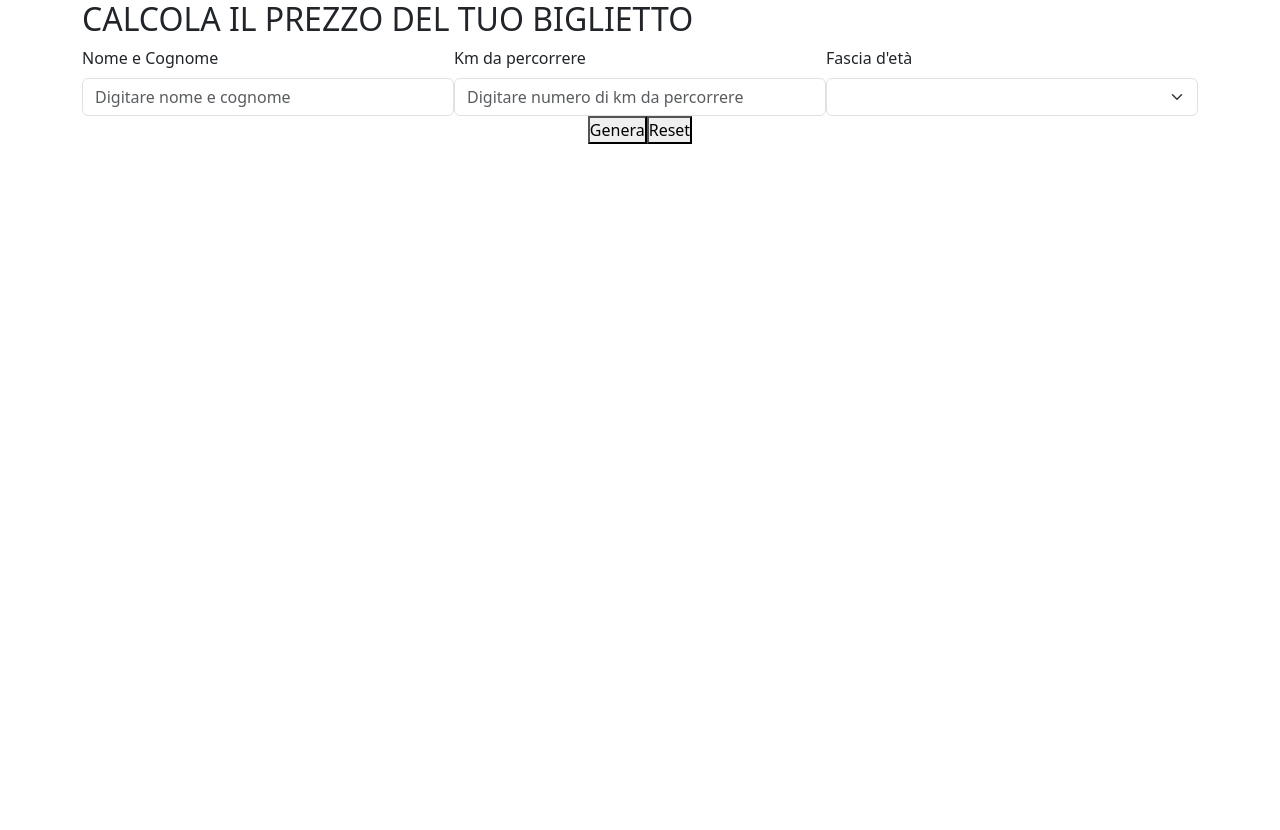
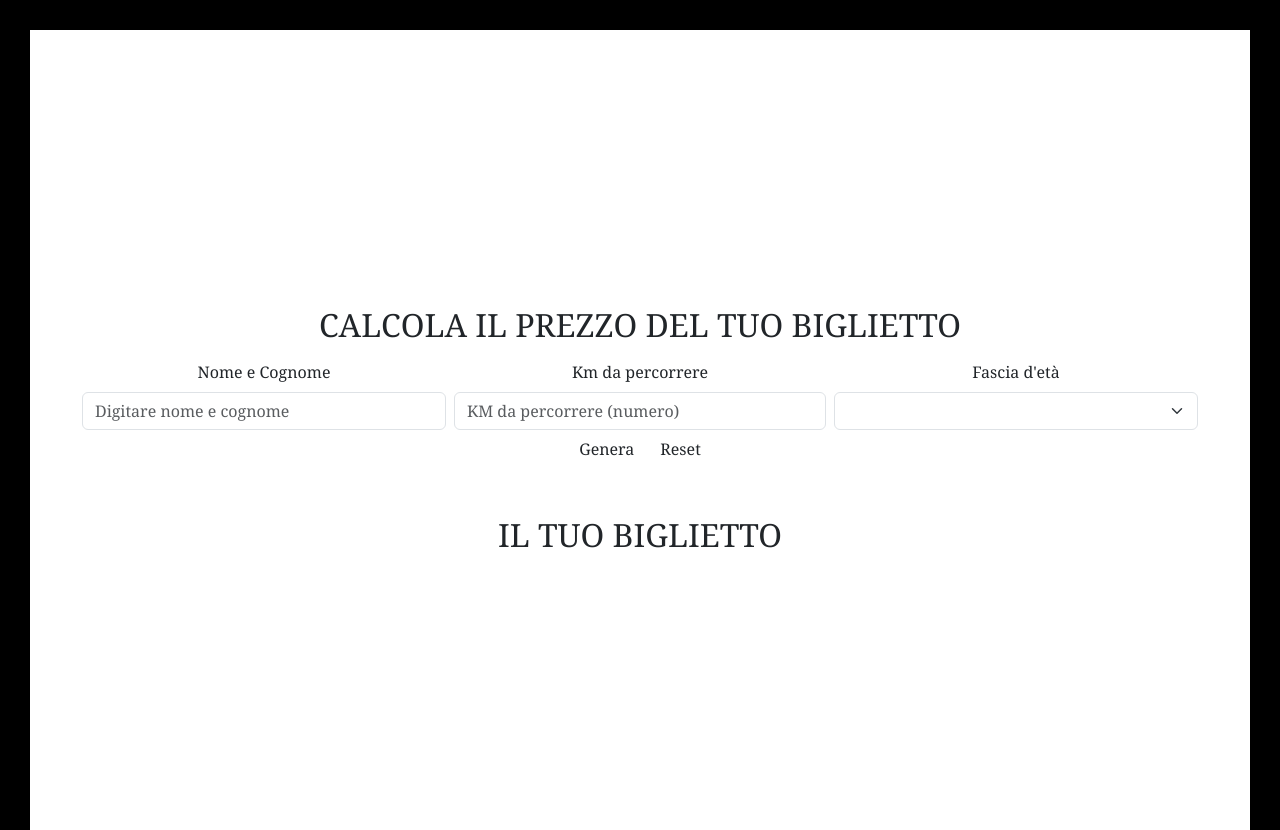
Before and after one commit to Corfaya/js-biglietto-treno-form, a plain HTML site: page index.html in a window 1280 px wide. Before the commit the page ends 800 px from the top, so only its background shows below. Drawn offline with nearby package versions, Linux system fonts and the light colour scheme.

Commit message:
[UPD] form styling

```diff
--- a/css/style.css
+++ b/css/style.css
@@ -3,3 +3,21 @@
     padding: 0;
     box-sizing: border-box;
 }
+
+body {
+    height: 100vh;
+    background-color: black;
+    font-family: Georgia, 'Times New Roman', Times, serif;
+}
+
+h2 {
+    letter-spacing: 2;
+}
+
+.wrapper {
+    height: 100%;
+    display: flex;
+    align-items: center;
+    margin: 30px;
+    background-color: white;
+}
--- a/index.html
+++ b/index.html
@@ -11,24 +11,32 @@
 </head>
 
 <body>
+    <div class="wrapper">
         <div class="container">
             <div class="row">
                 <div class="col-12">
-                <div class="content">
-                    <h2>CALCOLA IL PREZZO DEL TUO BIGLIETTO</h2>
+                    <div class="text-center my-3">
+                        <h2 class="text-uppercase">Calcola il prezzo del tuo biglietto</h2>
                     </div>
                 </div>
                 <div class="col-12">
                     <form class="d-flex form" action="#" method="POST">
                         <div class="col-4">
+                            <div class="d-flex flex-column align-items-center me-2">
                                 <label class="form-label" for="completeName">Nome e Cognome</label>
-                        <input class="form-control" type="text" id="completeName" name="completeName" placeholder="Digitare nome e cognome">
+                                <input class="form-control" type="text" id="completeName" name="completeName"
+                                    placeholder="Digitare nome e cognome">
+                            </div>
                         </div>
                         <div class="col-4">
+                            <div class="d-flex flex-column align-items-center">
                                 <label class="form-label" for="km">Km da percorrere</label>
-                        <input class="form-control" type="number" id="km" name="km" placeholder="Digitare numero di km da percorrere">
+                                <input class="form-control" type="number" id="km" name="km"
+                                    placeholder="KM da percorrere (numero)">
+                            </div>
                         </div>
                         <div class="col-4">
+                            <div class="d-flex flex-column align-items-center ms-2">
                                 <label class="form-label" for="age">Fascia d'età</label>
                                 <select class="form-select" name="age" id="age">
                                     <option value=""></option>
@@ -37,21 +45,25 @@
                                     <option value="over_65">Over 65</option>
                                 </select>
                             </div>
+                        </div>
                     </form>
                     <div class="col-12">
                         <div class="d-flex justify-content-center">
-                        <button id="button">Genera</button>
-                        <button id="reset">Reset</button>
+                            <button class="btn" id="button">Genera</button>
+                            <button class="btn" id="reset">Reset</button>
                         </div>
                     </div>
                 </div>
             </div>
             <div class="row">
                 <div class="col-12">
-                <div class="content"></div>
+                    <div class="text-center mt-5 mb-3">
+                        <h2 class="text-uppercase">Il tuo biglietto</h2>
+                    </div>
                 </div>
                 <div class="col-12">
                     <div class="content"></div>
+                </div>
             </div>
         </div>
     </div>
```
Lines whose indentation alone changed are shown as unchanged.
